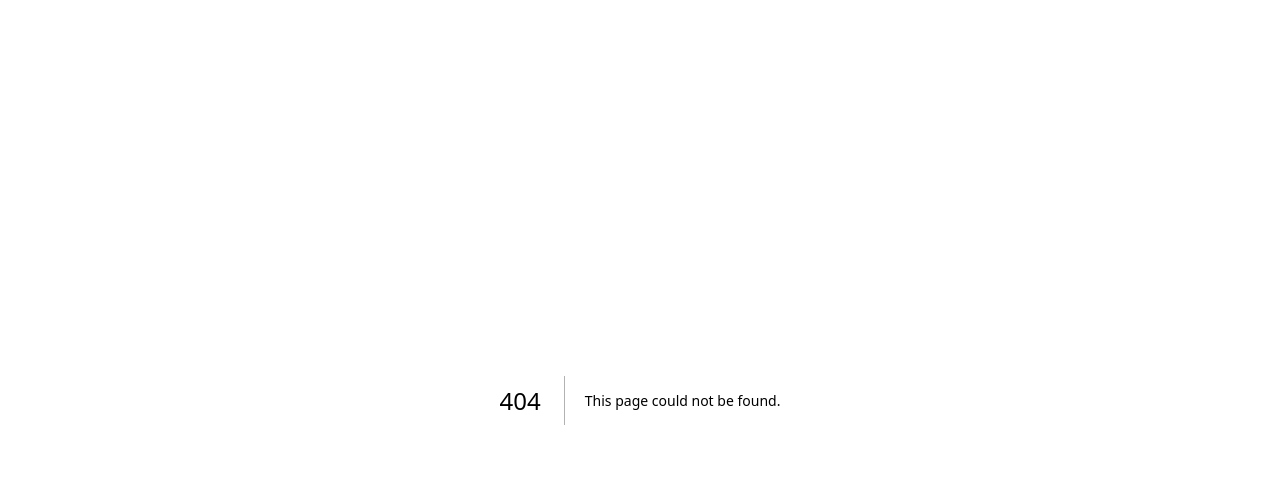
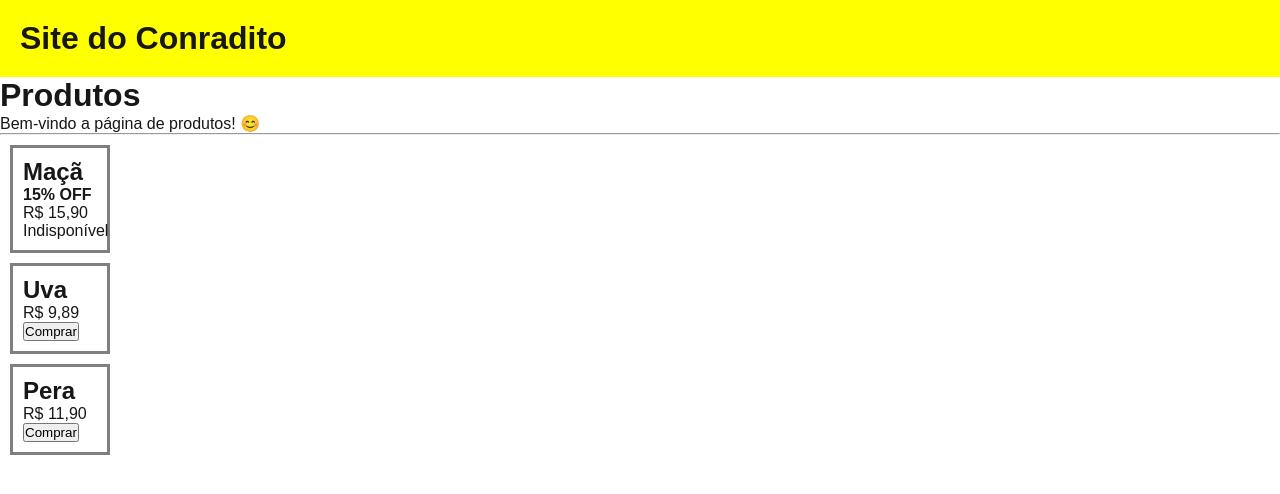
Before and after one commit to amandaverniz/react, a Next.js app: page /produtos in a window 1280 px wide. Before the commit this address had no page. Shown: the top 494 px of the page. Built offline with nearby package versions, Linux system fonts and the light colour scheme.

Commit message:
mudanças na pagina inicial
adicionando a pagina inicial com as categorias; criando o componente do MenuSuperior;

```diff
--- a/app/cadastro/page.js
+++ b/app/cadastro/page.js
@@ -3,6 +3,7 @@ import { useState } from "react";
 import React from 'react';
 import { ToastContainer, toast } from 'react-toastify';
 import 'react-toastify/dist/ReactToastify.css';
+import Menu from "../produtos/components/Menu";
 
 export default function Cadastro() {
     const [nome, alteraNome] = useState("");
@@ -25,7 +26,9 @@ export default function Cadastro() {
     const notify = () => toast("Wow, so easy!");
 
     return (
-        <div>
+
+       <div>
+        <Menu/>
             {/* Formulário de contato */}
             <h1>Página de contato</h1>
             <br />
--- a/app/painel/page.js
+++ b/app/painel/page.js
@@ -1,6 +1,8 @@
 'use client'
 import { useState } from "react";
 import "./painel.css"
+import Produtos from "../produtos/page";
+import Menu from "../produtos/components/Menu";
 
 function Painel() {
 
@@ -25,7 +27,10 @@ function Painel() {
     }
     return (
         <div>
+
+            <Menu/>
             <h1>Painel administrativo</h1>
+
 
             <br/>
 
--- /dev/null
+++ b/app/produtos/components/Menu.js
@@ -0,0 +1,11 @@
+function Menu() {
+    return (
+
+    <div style={{background: "yellow", padding: 20}}>
+        <h1>Site do Conradito</h1>
+    </div>
+
+    );
+}
+
+export default Menu;
--- /dev/null
+++ b/app/produtos/components/Produto.js
@@ -0,0 +1,27 @@
+function Produto(attr) {
+    return (
+        <div style={{margin: 10, border: "3px solid grey", width: 100, padding: 10}}>
+
+        <h2>{ attr.nome }</h2>
+
+        {
+            attr.desconto != null &&
+        <p> <strong> {attr.desconto}% OFF</strong></p>
+        }
+
+        <p> R$ {attr.preco}</p>
+
+        {
+            attr.comprar == true ?
+            <button>Comprar</button>
+            :
+            <p>Indisponível</p>
+
+        }
+
+    </div>
+
+    );
+}
+
+export default Produto;
--- /dev/null
+++ b/app/produtos/page.js
@@ -0,0 +1,26 @@
+import Menu from "./components/Menu";
+import Produto from "./components/Produto";
+
+function Produtos() {
+    return(
+        <div>
+
+
+           <Menu/>
+
+
+            <h1>Produtos</h1>
+            <p>Bem-vindo a página de produtos! 😊</p>
+
+            <hr/>
+
+          <Produto nome="Maçã" preco="15,90" desconto="15"/>
+          <Produto nome="Uva" preco="9,89" comprar={true}/>
+          <Produto nome="Pera" preco="11,90"comprar={true}/>
+
+
+        </div>
+    )
+}
+
+export default Produtos;
```
